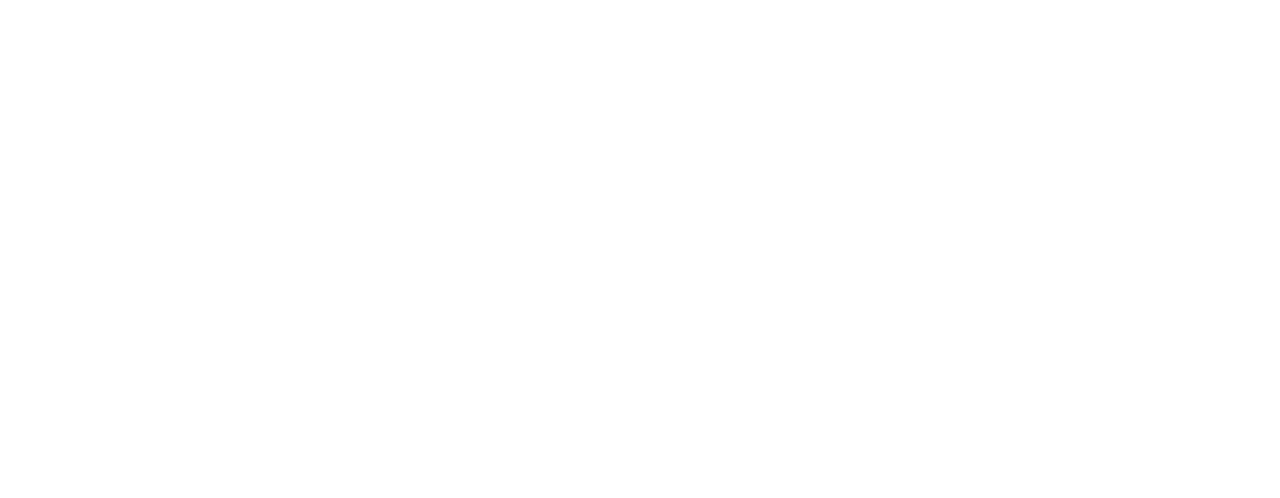
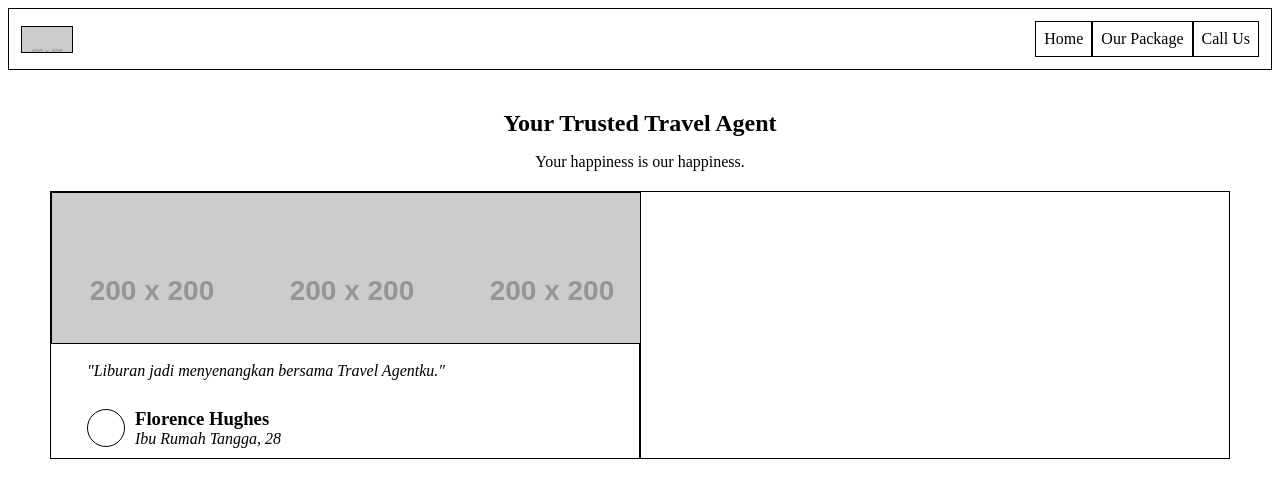
Before and after one commit to revou-fundamental-course/22-jul-24-naufalimant, a plain HTML site: page index.html in a window 1280 px wide. Drawn offline with Linux system fonts and the light colour scheme; placeholder pictures from the web are drawn by us.

Commit message:
Update 1

```diff
--- a/css/styles.css
+++ b/css/styles.css
@@ -1 +1,83 @@
 /* Ini CSS */
+
+nav {
+    border: 1px solid;
+    display: flex;
+    justify-content: space-between;
+    padding: 12px;
+    align-items: center;
+}
+
+.logo-icon {
+    border: 1px solid;
+    background-image: url(https://dummyimage.com/400x400/000/fff);
+    height: 25px;
+    width: 50px;
+    background-size: cover;
+}
+
+.nav-container {
+    display: flex;
+}
+
+.nav-item {
+    border: 1px solid;
+    padding: 8px;
+}
+
+main{
+    padding-inline: 42px;
+}
+
+.main-content{
+    display: flex;
+}
+
+.main-content-item{
+    border: 1px solid;
+    width: 100%;
+    height: 100%;
+}
+
+.main-content-form{
+    border: 1px solid;
+    width: 100%;
+    height: auto;
+}
+
+.main-content-banner{
+    border: 1px solid;
+    width: 100%;
+    height: 150px;
+    background-image: url(https://dummyimage.com/200x200/000/fff);
+}
+
+.main-content-banner-capt{
+    padding-inline: 36px;
+    padding-block: 18px;
+}
+
+.main-content-desc{
+    /* border: 1px solid; */
+    display: flex;
+    /* justify-content: center; */
+    align-items: center;
+    padding-block: 10px;
+    padding-left: 36px;
+}
+
+.item-icon{
+    height: 36px;
+    width: 36px;
+    border: 1px solid;
+    border-radius: 50%;
+}
+
+h3{
+    margin: unset;
+    padding-left: 10px;
+}
+
+p{
+    margin: unset;
+}
--- a/index.html
+++ b/index.html
@@ -7,6 +7,48 @@
     <link rel="stylesheet" href="css\styles.css">
 </head>
 <body>
+    <nav>
+        <header>
+            <div class="logo-icon"></div>
+        </header>
 
+        <section class="nav-container">
+            <a class="nav-item">Home</a>
+            <a class="nav-item">Our Package</a>
+            <a class="nav-item">Call Us</a>
+        </section>
+    </nav>
+
+     <main>
+        <article style="text-align: center; padding-block: 20px;">
+            <header>
+                <h1 style="margin-bottom: 16px;">Your Trusted Travel Agent</h1>
+            </header>
+
+            <p>Your happiness is our happiness.</p>
+        </article>
+
+        <section class="main-content">
+            <article class="main-content-item">
+                <div class="main-content-banner"></div>
+                <div class="main-content-banner-capt">
+                    <p style="font-style: italic;">"Liburan jadi menyenangkan bersama Travel Agentku."</p>
+                </div>
+                <div class="main-content-desc">
+                    <div class="item-icon"></div>
+                    <div>
+                        <h3>Florence Hughes</h3>
+                        <p style="font-style: italic; padding-left: 10px;">
+                            Ibu Rumah Tangga, 28
+                        </p>
+                    </div>
+                </div>
+                </article>
+
+            <form class="main-content-form">
+
+            </form>
+        </section>
+     </main>
 </body>
 </html>
```
